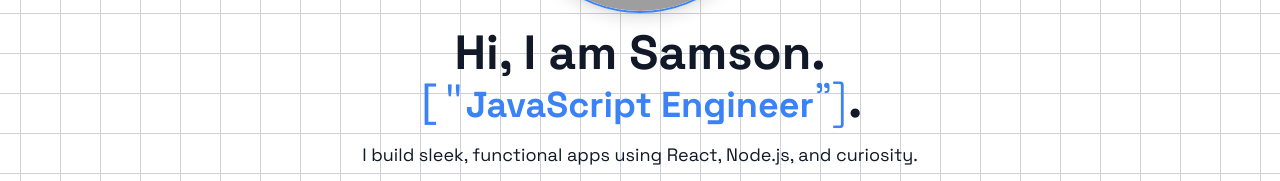
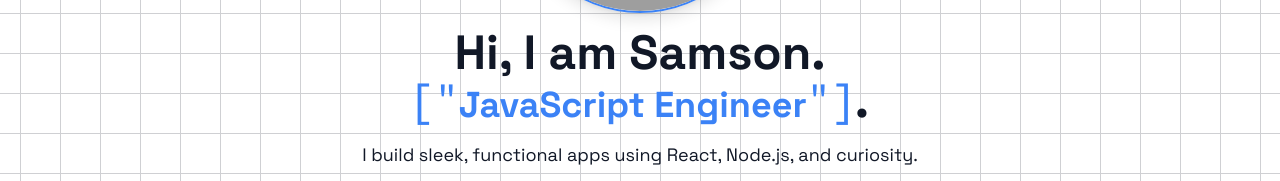
Before and after one commit to siyabuilds/react-portfolio, a React (Vite) app: page / in a window 1280 px wide. Shown: the part 407-588 px from the top of the page. Built offline with nearby package versions, Linux system fonts and the light colour scheme; grey boxes are pictures that could not be loaded.

Commit message:
Attempt font fix again

```diff
--- a/src/components/Hero.jsx
+++ b/src/components/Hero.jsx
@@ -40,7 +40,7 @@
           className="text-[var(--primary)] text-2xl sm:text-3xl md:text-4xl"
           aria-live="polite"
         />
-        <span className="text-[var(--primary)] font-light">"]</span>.
+        <span className="text-[var(--primary)] ubuntu-mono-regular">"]</span>.
       </h1>
       <p className="text-lg text-[var(--foreground)] max-w-xl mt-2">
         I build sleek, functional apps using React, Node.js, and curiosity.
```
